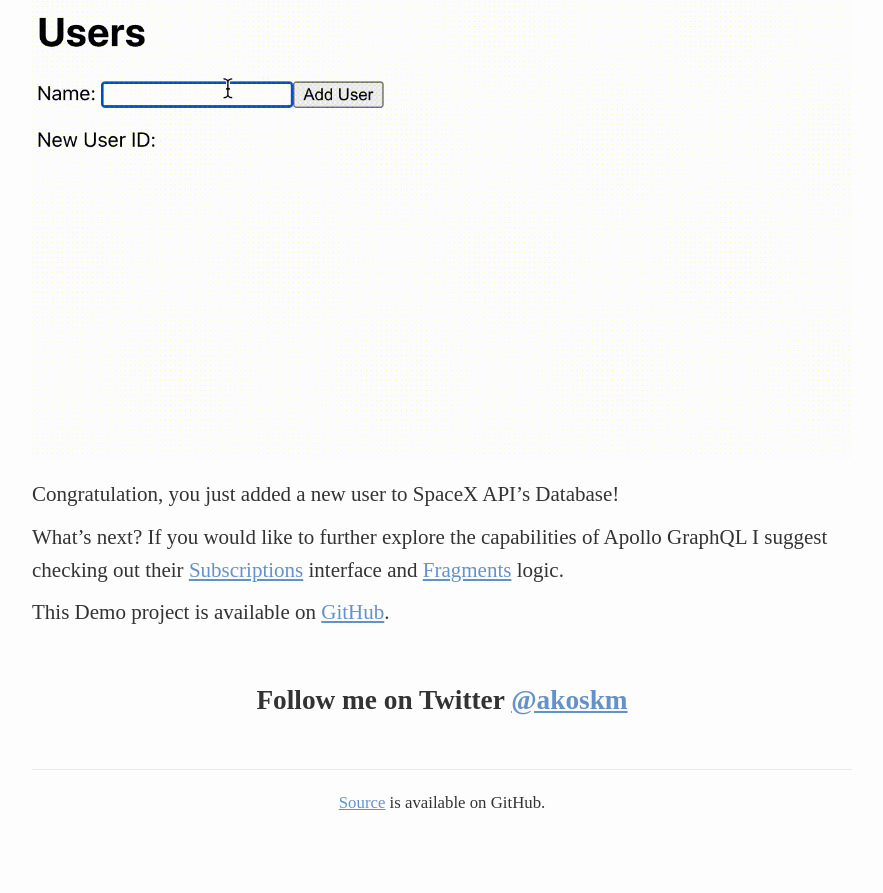
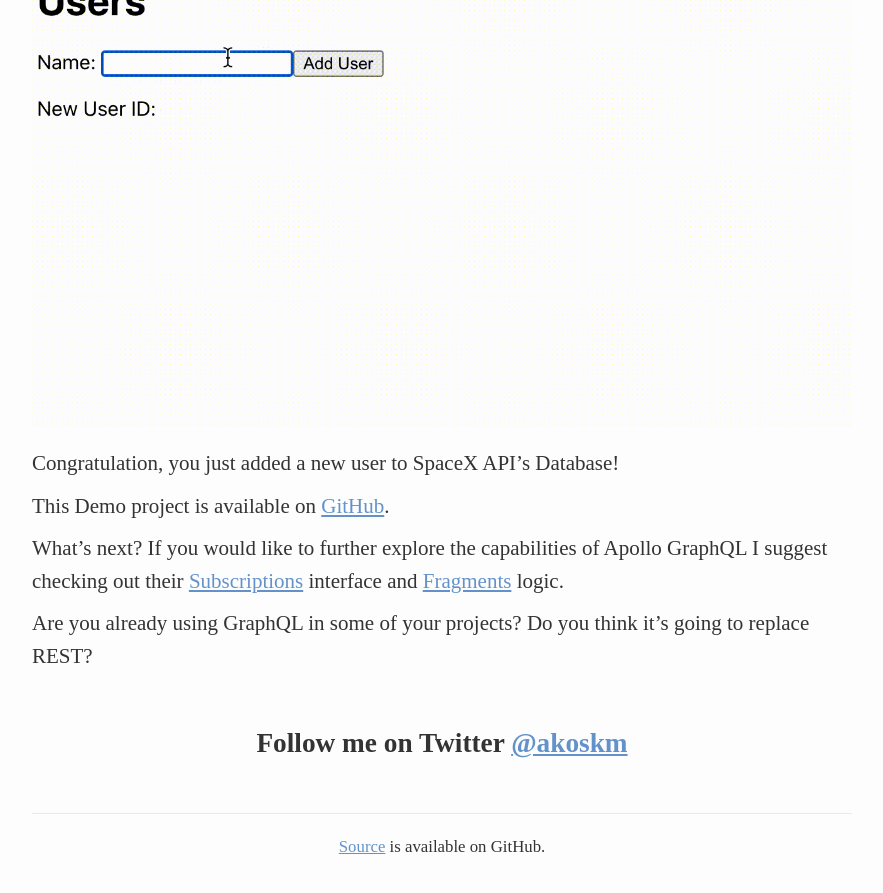
Before and after one commit to akoskm/akoskm.github.io, a Jekyll site: the page built from _posts/2020-04-28-apollo-client-react-typescript-example.md, in a window 1280 px wide and 900 px high, scrolled down 9795 px. Shown: the top 893 px of the window, without its empty margins (198-1081 px from the left). Built offline with Jekyll 4.4.1, drawn with Linux system fonts in a browser that asks for light colours; nearby versions of some CDN libraries; some web fonts are replaced; before the commit the page ends 10651 px from its top, so only the background shows below that; some of the changed text lies outside the part shown.

Commit message:
fix typos, restructure text

````diff
--- a/_posts/2020-04-28-apollo-client-react-typescript-example.md
+++ b/_posts/2020-04-28-apollo-client-react-typescript-example.md
@@ -25,7 +25,7 @@ Next, we’re going to install the Apollo Client alongside GraphQL:
 yarn addd @apollo/client graphql
 ```
 
-The `@apollo/client` package contains the state management/caching and error handling while `grahpql` parses the GraphQL queries.
+The `@apollo/client` package contains the state management/caching and error handling while `graphql` parses the GraphQL queries.
 
 Now that we have these packages installed we’ll create the building blocks that are necessary to communicate with the GraphQL endpoint.
 
@@ -79,7 +79,6 @@ ReactDOM.render(
   </React.StrictMode>,
   document.getElementById('root')
 );
-
 ```
 
 ## Querying data with Apollo Client and TypeScript
@@ -270,6 +269,8 @@ Here’s what you should see in your browser:
 
 Congratulation, you just added a new user to SpaceX API’s Database!
 
+This Demo project is available on [GitHub](https://github.com/akoskm/apollo-client-react-typescript).
+
 What’s next? If you would like to further explore the capabilities of Apollo GraphQL I suggest checking out their [Subscriptions](https://www.apollographql.com/docs/react/data/subscriptions/) interface and [Fragments](https://www.apollographql.com/docs/react/data/fragments/) logic.
 
-This Demo project is available on [GitHub](https://github.com/akoskm/apollo-client-react-typescript).
+Are you already using GraphQL in some of your projects? Do you think it's going to replace REST?
````
Also changed, not shown: other parts of _posts/2020-04-28-apollo-client-react-typescript-example.md (+1 -1 lines).
